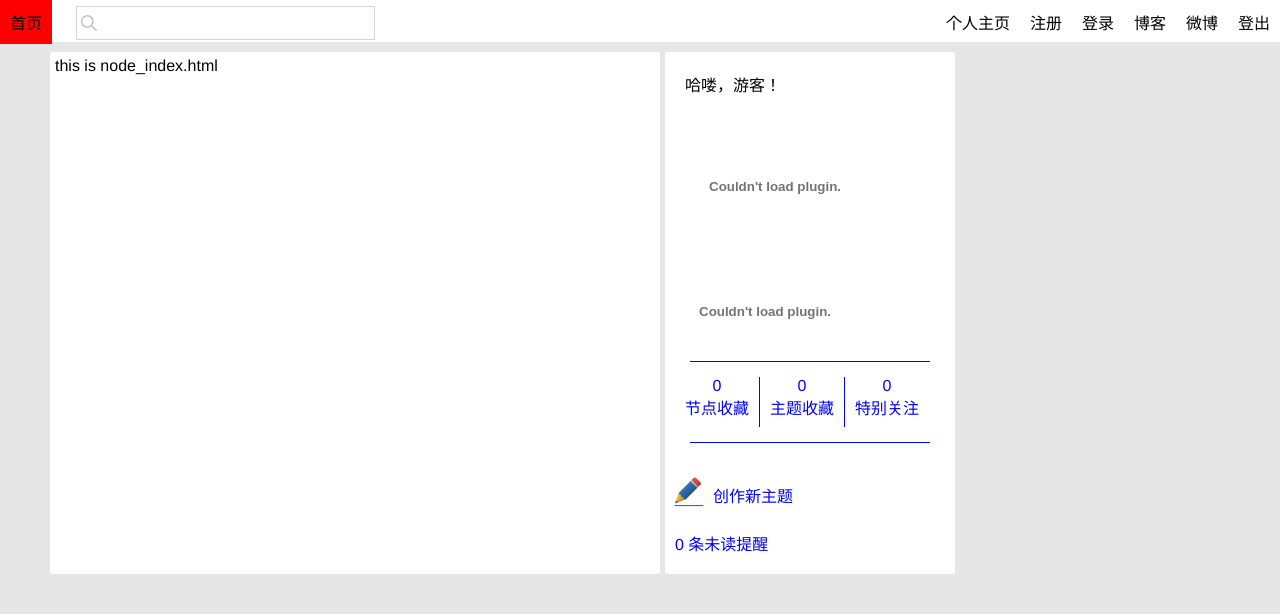
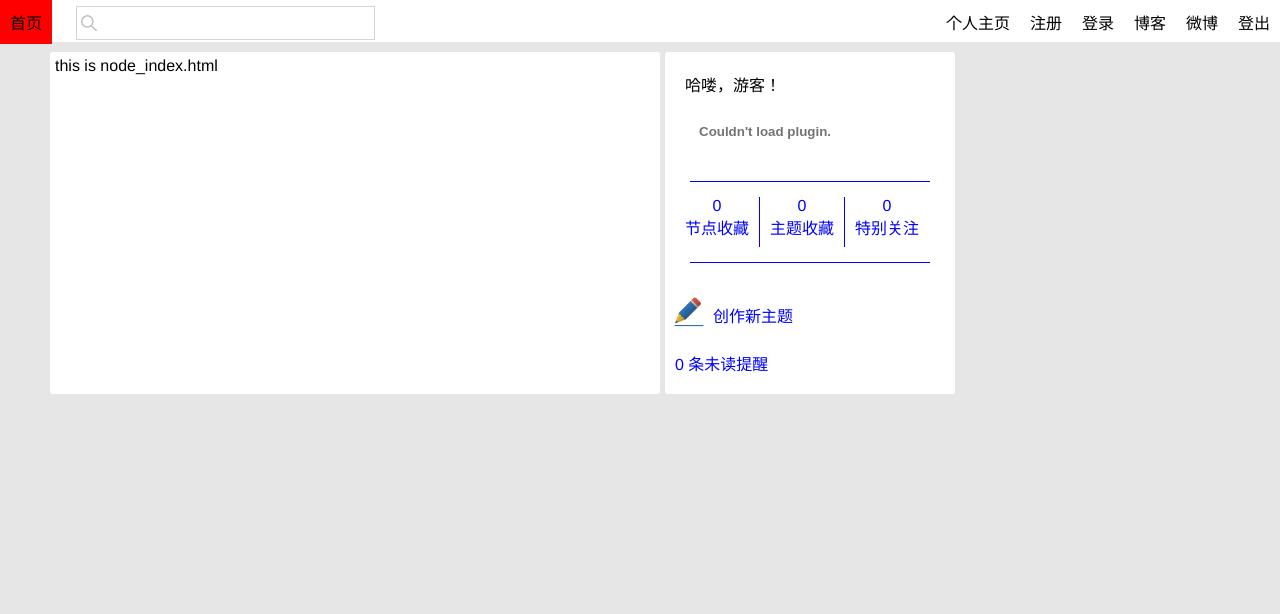
Before and after one commit to senandtihiro/bbs, a Flask app: page /node/ in a window 1280 px wide. Shown: the top 614 px of the page. Run offline with Flask 2, Linux system fonts and the light colour scheme; data that the repository does not hold is empty.

Commit message:
删除时钟

```diff
--- a/templates/base.html
+++ b/templates/base.html
@@ -47,7 +47,6 @@
                         {% endif %}
                     </div>
                     <div>
-                        <embed width="180" height="180" align="center" wmode="transparent" quality="high" src="http://images.cnblogs.com/cnblogs_com/csharp/clock.swf" pluginspage="http://www.macromedia.com/go/getflashplayer" type="application/x-shockwave-flash">
                         <embed width="160" height="70" align="center" pluginspage="http://www.macromedia.com/go/getflashplayer" type="application/x-shockwave-flash" allowscriptaccess="always" name="honehoneclock" bgcolor="#ffffff" quality="high" src="http://chabudai.sakura.ne.jp/blogparts/honehoneclock/honehone_clock_tr.swf" wmode="transparent">
                     </div>
 
--- a/templates/topic_index.html
+++ b/templates/topic_index.html
@@ -53,7 +53,6 @@
 
 
 {% block content %}
-this is topic_index.html
 <br>
     所属板块：{{ topic.node.name }}<br>
     <div class="cell">
```
